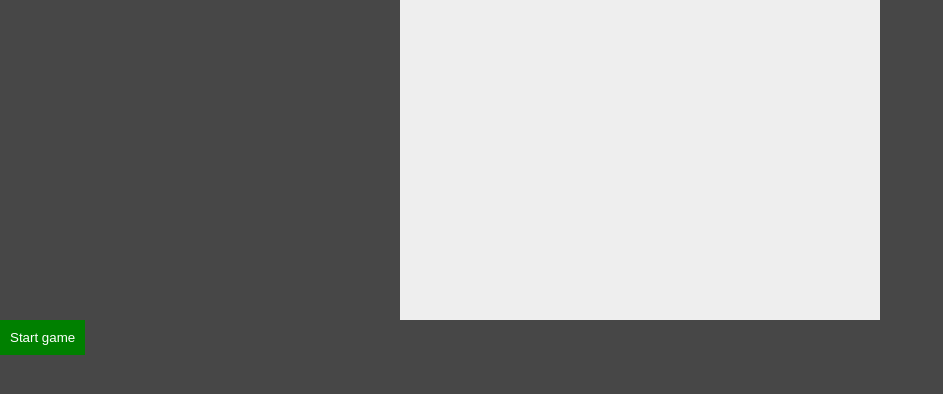
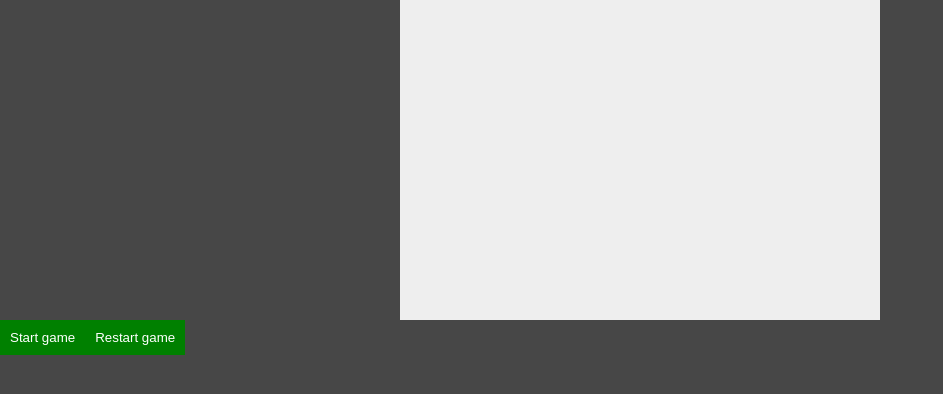
Before and after one commit to k-alex-leon/tennis-game-js, a website built with Vite: page index.html in a window 1280 px wide. Shown: the whole page, without its empty margins (0-943 px from the left). Built offline with nearby package versions, Linux system fonts and the light colour scheme.

Commit message:
feat: restart button

```diff
--- a/index.html
+++ b/index.html
@@ -7,7 +7,10 @@
   </head>
   <body>
     <canvas id="myCanvas" width="480" height="320"></canvas>
-    <button id="runButton">Start game</button>
+    <div class="button-container">
+      <button id="runButton">Start game</button>
+      <button id="restartButton">Restart game</button>
+    </div>
     <script type="module" src="/main.js"></script>
   </body>
 </html>
```
